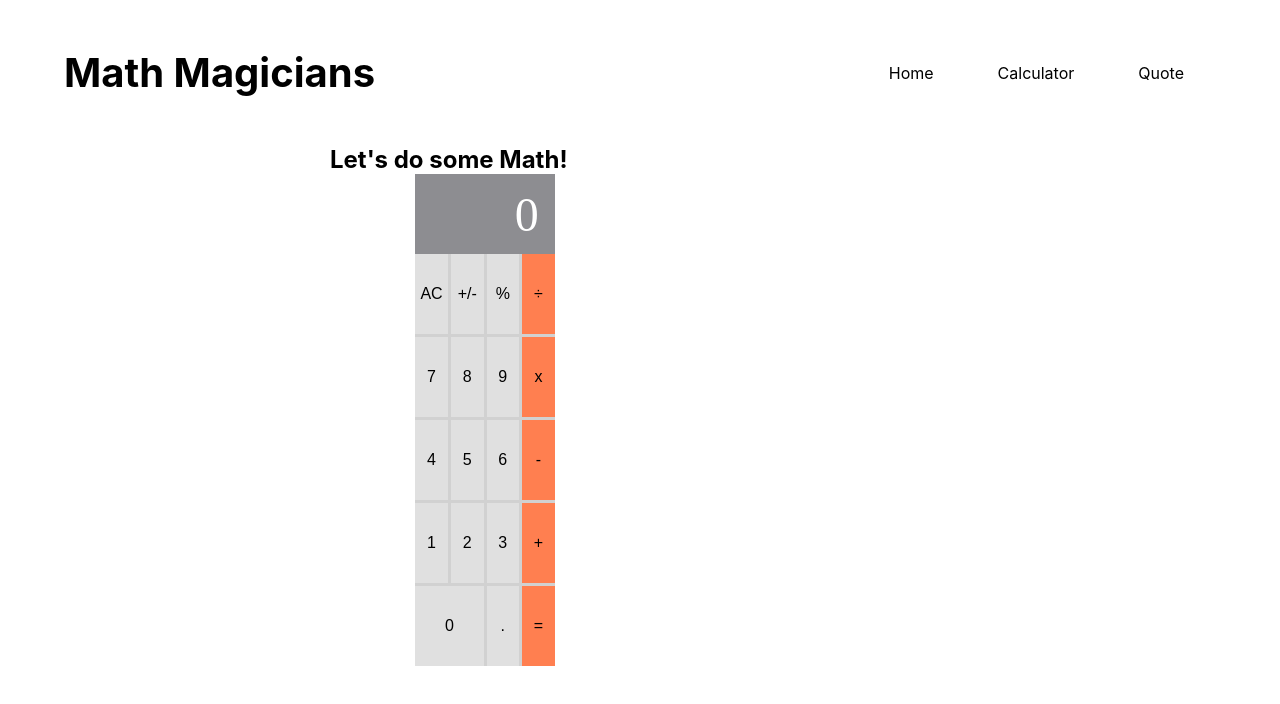
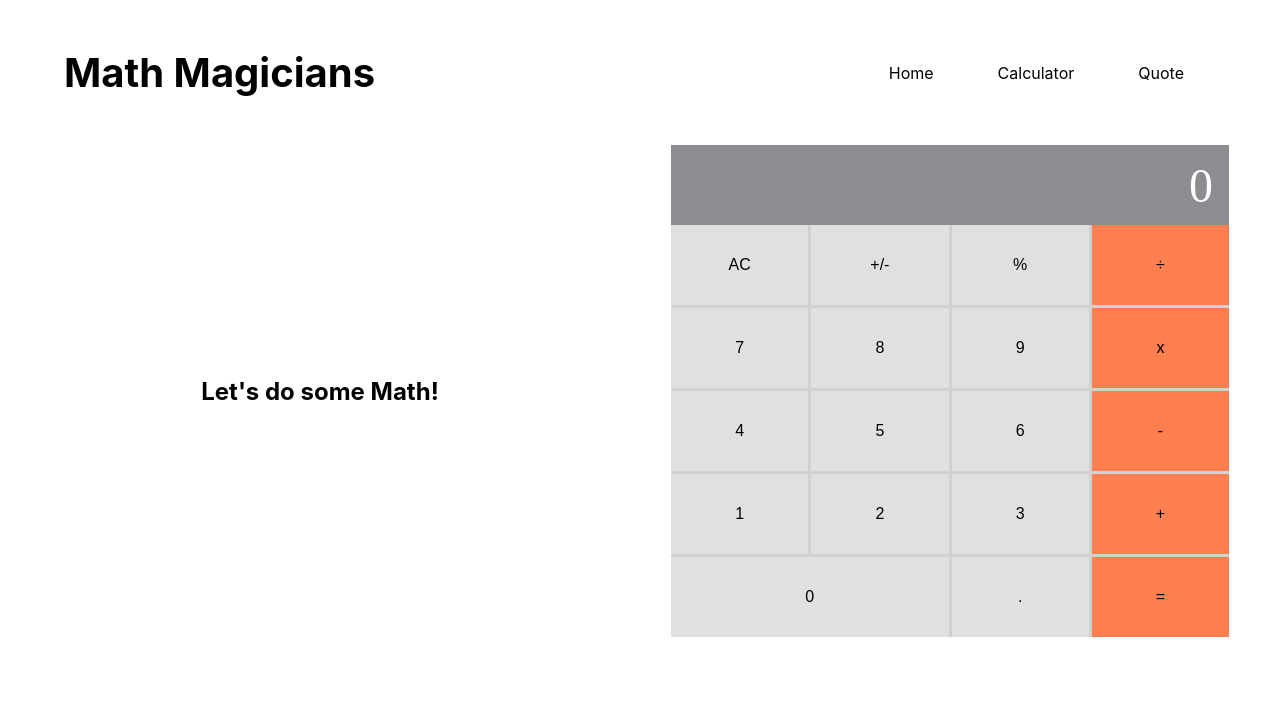
Before and after one commit to alef-garrido/m3w1-react, a React (Create React App) app: page /calculator in a window 1280 px wide. Shown: the top 704 px of the page. Built offline with nearby package versions, Linux system fonts and the light colour scheme.

Commit message:
Update CalcPage styling

```diff
--- a/src/components/pages/CalcPage.js
+++ b/src/components/pages/CalcPage.js
@@ -1,12 +1,13 @@
 import Calculator from '../Calculator';
+import './calcPage.css';
 
 function CalcPage() {
   return (
-    <section>
+    <section className="calculator--container">
       <div className="calculator--title">
         <h1>Let&apos;s do some Math!</h1>
       </div>
-      <div className="calculator--body">
+      <div>
         <Calculator />
       </div>
     </section>
--- /dev/null
+++ b/src/components/pages/calcPage.css
@@ -0,0 +1,11 @@
+.calculator--container {
+  width: 100%;
+  height: auto;
+  display: flex;
+}
+
+.calculator--title {
+  width: 50%;
+  display: grid;
+  place-items: center;
+}
--- a/src/styles/calculator-body.css
+++ b/src/styles/calculator-body.css
@@ -1,6 +1,5 @@
 
 .calculator--body {
-  width: 50%;
   height: 100%;
   display: flex;
   flex-direction: column;
```
